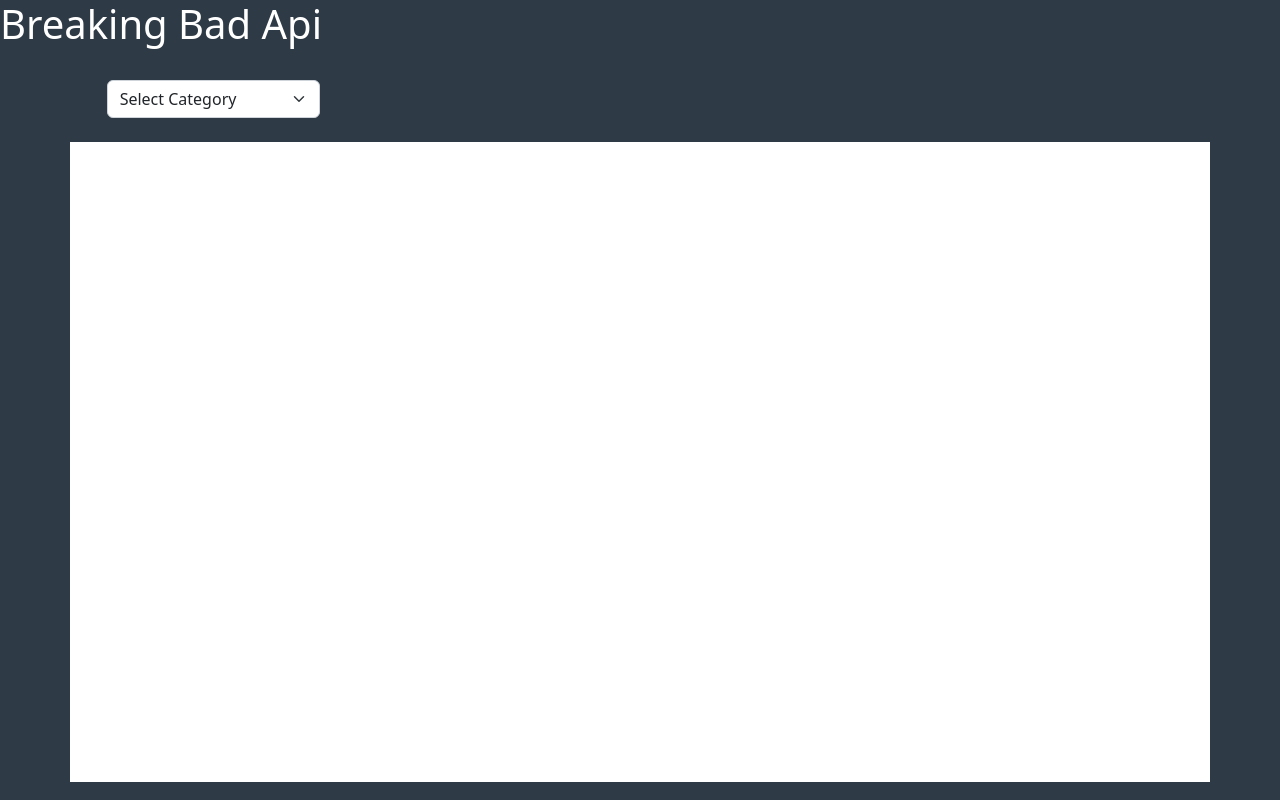
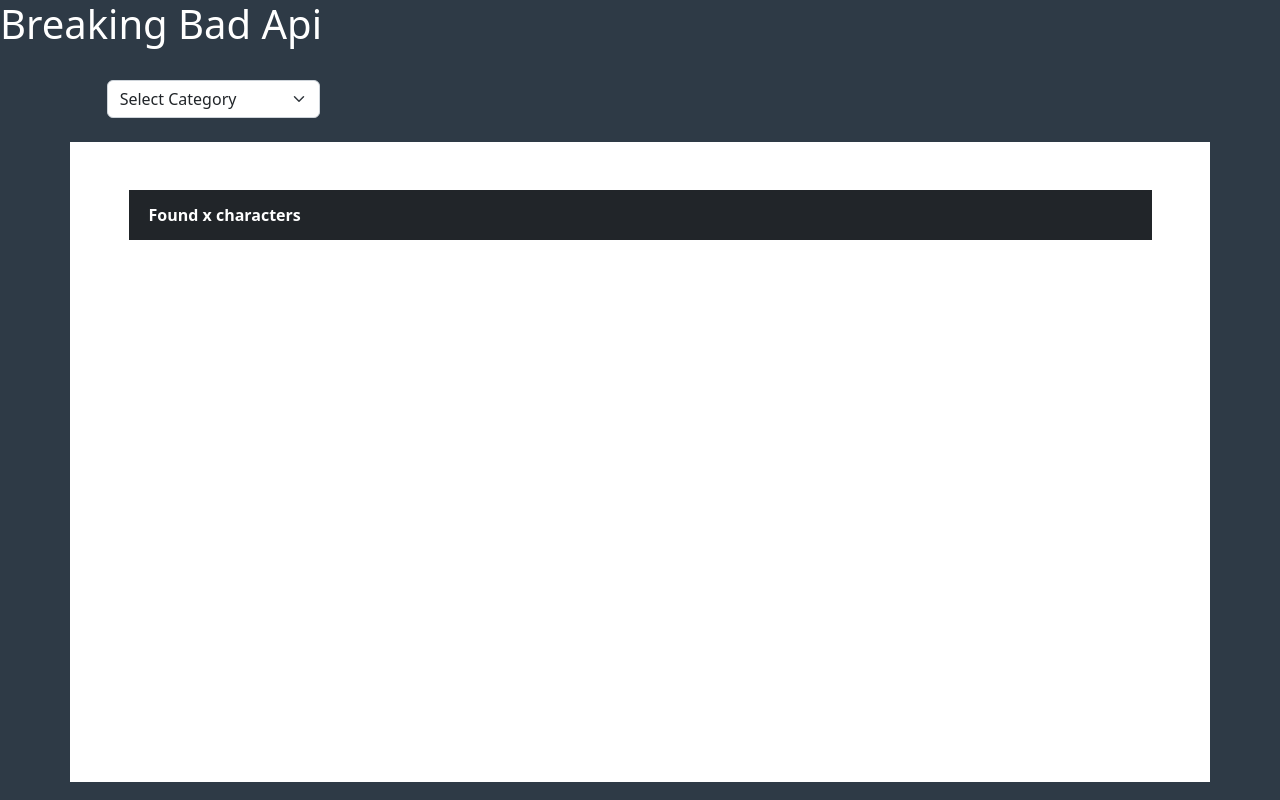
Before and after one commit to gdemartino93/vite-breaking-bad, a Vue app: page / in a window 1280 px wide. Built offline with nearby package versions, Linux system fonts and the light colour scheme.

Commit message:
found bar result

```diff
--- a/src/components/AppMain.vue
+++ b/src/components/AppMain.vue
@@ -1,14 +1,15 @@
 <script >
 import CmdSection from './CmdSection.vue'
+import FoundResult from './FoundResult.vue';
 export default{
-components : { CmdSection }
+components : { CmdSection, FoundResult }
 }
 </script>
 
 <template>
         <CmdSection />
-<div class="container">
-
+<div class="container d-flex justify-content-center">
+    <FoundResult />
 </div>
 </template>
 
--- /dev/null
+++ b/src/components/FoundResult.vue
@@ -0,0 +1,31 @@
+<script >
+export default{
+  data(){
+    return{
+
+    }
+  }
+}
+</script>
+
+<template>
+
+<div class="col-11 py-5">
+    <div class="bar"> Found x characters</div>
+</div>
+
+</template>
+
+<style scoped lang="scss">
+@use '../styles/partials/variables' as *;
+.bar{
+    min-height: 50px;
+    background: #212529;
+    color: white;
+    font-weight: bold;
+    display: flex;
+    align-items: center;
+    padding: 0 20px
+}
+
+</style>
```
